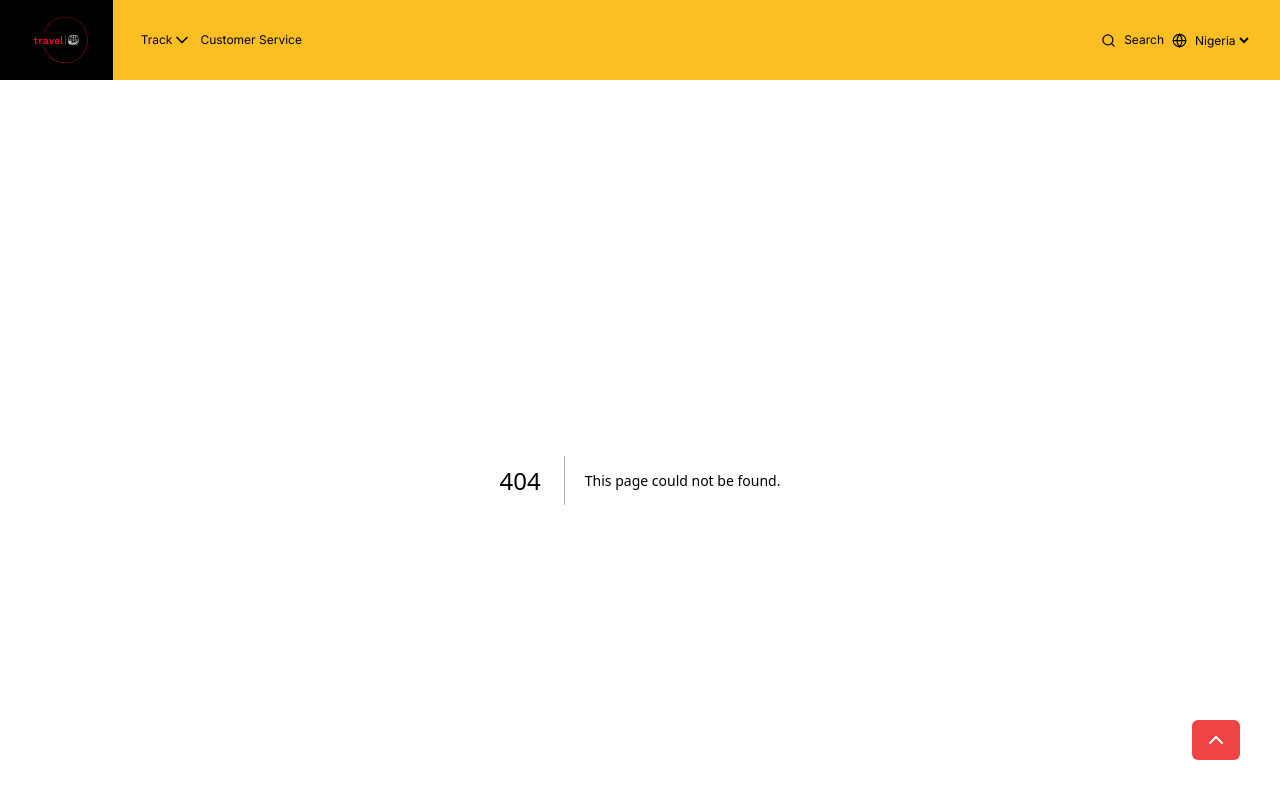
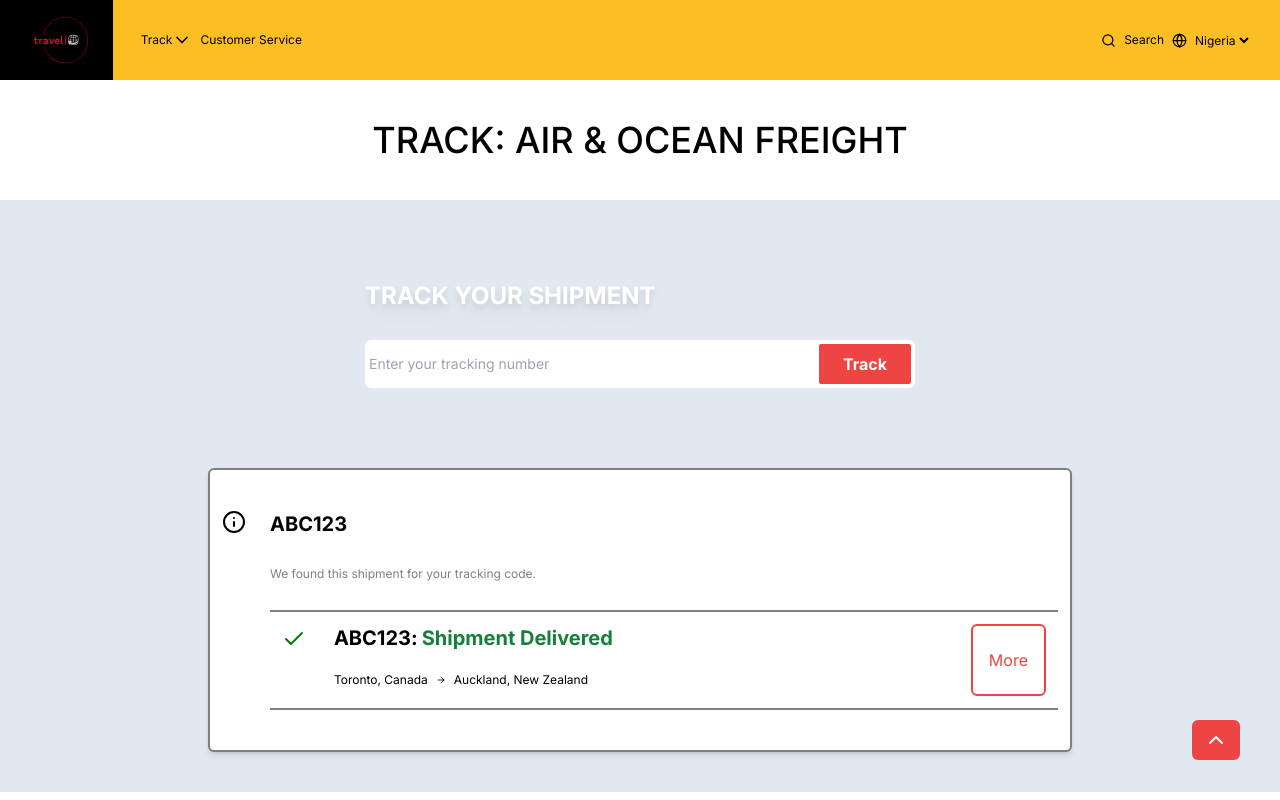
Before and after one commit to Austinobravo/travel, a Next.js app: page /track in a window 1280 px wide. Before the commit this address had no page. Shown: the top 800 px of the page. Built offline with nearby package versions, Linux system fonts and the light colour scheme.

Commit message:
Track page

```diff
--- a/app/(home)/_components/Navbar.tsx
+++ b/app/(home)/_components/Navbar.tsx
@@ -36,7 +36,7 @@ const Navbar = () => {
     const [isCurrentActive, setIsCurrrentActive] = React.useState(true)
   return (
     <>
-    <section >
+    <section className='fixed w-full z-50'>
         <div className='flex bg-amber-400 h-20 justify-between'>
             <div className='bg-black px-5 flex items-center'>
                 <Logo header={`/logo-no-background.svg`}/>
--- a/app/(home)/page.tsx
+++ b/app/(home)/page.tsx
@@ -10,8 +10,6 @@ export default function Home() {
       <Hero/>
       <Update/>
       <Document/>
-      <Footer/>
-
     </main>
   )
 }
--- a/app/layout.tsx
+++ b/app/layout.tsx
@@ -3,6 +3,7 @@ import { Inter } from 'next/font/google'
 import './globals.css'
 import Navbar from './(home)/_components/Navbar'
 import ScrollButton from '@/components/Scroll-Button'
+import Footer from './(home)/_components/Footer'
 
 const inter = Inter({ subsets: ['latin'] })
 
@@ -18,7 +19,7 @@ export default function RootLayout({
 }) {
   return (
     <html lang="en">
-      <body className={inter.className}><Navbar/>{children} <ScrollButton/></body>
+      <body className={`${inter.className} `}><Navbar/><div className='pt-20'>{children}</div><ScrollButton/><Footer/></body>
     </html>
   )
 }
--- /dev/null
+++ b/app/track/_components/Review.tsx
@@ -0,0 +1,35 @@
+import { ArrowRight, Check, Info } from 'lucide-react'
+import React from 'react'
+
+const Review = () => {
+  return (
+    <div className='bg-white border-2 rounded-md border-black/50 shadow-md py-10 flex w-full'>
+        <div className='px-3'>
+            <Info/>
+        </div>
+        <div className='space-y-7  w-full px-3'>
+            <h2 className='font-bold text-xl'>ABC123</h2>
+            <p className='text-black/50 text-xs'>We found this shipment for your tracking code. </p>
+            <div className='flex justify-between flex-wrap md:flex-nowrap gap-x-7 md:py-3 pt-2 px-3 border-y-2 pb-4 border-black/50 w-full'>
+                <Check size={30} color='green'/>
+                <div className='flex flex-col space-y-5 pb-2  flex-wrap md:flex-nowrap w-full'>
+                    <div className='flex items-center '>
+                        <h3 className='text-xl font-bold'>ABC123 </h3>
+                        <span className='text-xl font-bold'>:</span>
+                        <span className='text-green-700 md:text-xl text-sm pl-1 font-bold'>Shipment Delivered</span>
+                    </div>
+                    <div className='flex flex-wrap md:flex-nowrap gap-x-2 items-center text-xs'>
+                        <p>Toronto, Canada </p>
+                        <ArrowRight size={10}/>
+                        <p>Auckland, New Zealand</p>
+                    </div>
+
+                </div>
+                <button className='border-red-500 border-2 py-1 w-fit  text-red-500 px-4 rounded-md'>More</button>
+            </div>
+        </div>
+    </div>
+  )
+}
+
+export default Review
--- /dev/null
+++ b/app/track/page.tsx
@@ -0,0 +1,27 @@
+import React from 'react'
+import TrackerInput from '../(home)/_components/_innercomponents/Tracker-Input'
+import Review from './_components/Review'
+
+const Track = () => {
+  return (
+    <section>
+        <div className='text-center md:text-4xl text-2xl font-medium py-10'>
+            <h2>TRACK: AIR & OCEAN FREIGHT</h2>
+        </div>
+        <div className='bg-slate-200  flex flex-col justify-center items-center'>
+            <div className='w-full md:w-fit px-7 md:px-0'>
+                <TrackerInput/>
+            </div>
+            <div className='w-full md:px-52 px-7 mb-10'>
+                <Review/>
+            </div>
+        </div>
+        <div className='bg-white py-10 '>
+
+        </div>
+
+    </section>
+  )
+}
+
+export default Track
```
